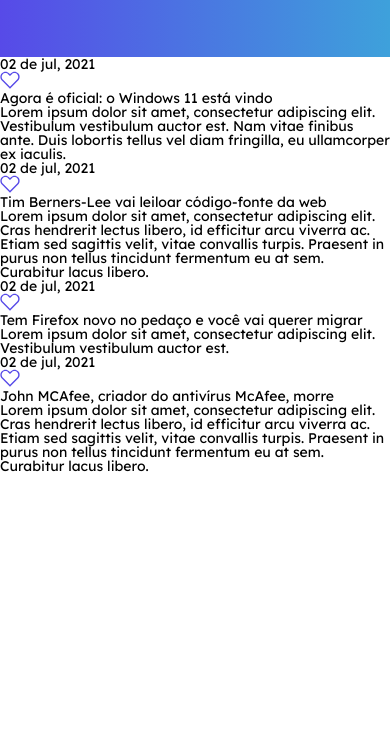
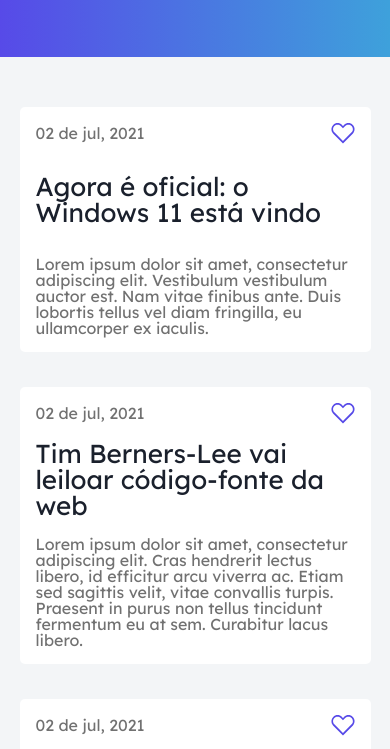
Before and after one commit to GuilhermedeSouzaS/desafio-1, a plain HTML site: page index.html in a window 390 px wide. Shown: the part 143-892 px from the top of the page. Before the commit the page ends 844 px from the top, so only its background shows below. Drawn offline with Linux system fonts and the light colour scheme.

Commit message:
CSS para mobile finalizado, introduzindo responsividade

```diff
--- a/index.html
+++ b/index.html
@@ -18,37 +18,37 @@
             <input type="search" name="pesquisa" class="search" placeholder="Pesquisar no blog">
         </header>
 
-        <main>
-            <section>
-                <p>02 de jul, 2021</p>
-                <img src="Imagens/favorito.svg" alt="icone de coração para favoritar a notícia">
-                <h2>Agora é oficial: o Windows 11 está vindo</h2>
-                <p>Lorem ipsum dolor sit amet, consectetur adipiscing elit. Vestibulum vestibulum auctor est.
+        <main class="principal">
+            <section class="noticia">
+                <p class="noticia__data">02 de jul, 2021</p>
+                <img class="favorito" src="Imagens/favorito.svg" alt="icone de coração para favoritar a notícia">
+                <h2 class="noticia__titulo">Agora é oficial: o Windows 11 está vindo</h2>
+                <p class="noticia__paragrafo">Lorem ipsum dolor sit amet, consectetur adipiscing elit. Vestibulum vestibulum auctor est.
                     Nam vitae finibus ante. Duis lobortis tellus vel diam fringilla, eu ullamcorper ex iaculis.
                 </p>
             </section>
 
-            <section>
-                <p>02 de jul, 2021</p>
-                <img src="Imagens/favorito.svg" alt="icone de coração para favoritar a notícia">
-                <h2>Tim Berners-Lee vai leiloar código-fonte da web</h2>
-                <p>Lorem ipsum dolor sit amet, consectetur adipiscing elit. Cras hendrerit lectus libero, id efficitur arcu viverra ac. Etiam sed sagittis velit, vitae convallis turpis. Praesent in purus non tellus tincidunt fermentum eu at sem. Curabitur lacus libero.
+            <section class="noticia">
+                <p class="noticia__data">02 de jul, 2021</p>
+                <img class="favorito" src="Imagens/favorito.svg" alt="icone de coração para favoritar a notícia">
+                <h2 class="noticia__titulo">Tim Berners-Lee vai leiloar código-fonte da web</h2>
+                <p class="noticia__paragrafo">Lorem ipsum dolor sit amet, consectetur adipiscing elit. Cras hendrerit lectus libero, id efficitur arcu viverra ac. Etiam sed sagittis velit, vitae convallis turpis. Praesent in purus non tellus tincidunt fermentum eu at sem. Curabitur lacus libero.
                 </p>
             </section>
 
-            <section>
-                <p>02 de jul, 2021</p>
-                <img src="Imagens/favorito.svg" alt="icone de coração para favoritar a notícia">
-                <h2>Tem Firefox novo no pedaço e você vai
+            <section class="noticia">
+                <p class="noticia__data">02 de jul, 2021</p>
+                <img class="favorito" src="Imagens/favorito.svg" alt="icone de coração para favoritar a notícia">
+                <h2 class="noticia__titulo">Tem Firefox novo no pedaço e você vai
                     querer migrar</h2>
-                <p>Lorem ipsum dolor sit amet, consectetur adipiscing elit. Vestibulum vestibulum auctor est.  </p>
+                <p class="noticia__paragrafo">Lorem ipsum dolor sit amet, consectetur adipiscing elit. Vestibulum vestibulum auctor est.  </p>
             </section>
 
-            <section>
-                <p>02 de jul, 2021</p>
-                <img src="Imagens/favorito.svg" alt="icone de coração para favoritar a notícia">
-                <h2>John MCAfee, criador do antivírus McAfee, morre</h2>
-                <p>Lorem ipsum dolor sit amet, consectetur adipiscing elit. Cras hendrerit lectus libero, id efficitur arcu viverra ac. Etiam sed sagittis velit, vitae convallis turpis. Praesent in purus non tellus tincidunt fermentum eu at sem. Curabitur lacus libero.
+            <section class="noticia">
+                <p class="noticia__data">02 de jul, 2021</p>
+                <img class="favorito" src="Imagens/favorito.svg" alt="icone de coração para favoritar a notícia">
+                <h2 class="noticia__titulo">John MCAfee, criador do antivírus McAfee, morre</h2>
+                <p class="noticia__paragrafo">Lorem ipsum dolor sit amet, consectetur adipiscing elit. Cras hendrerit lectus libero, id efficitur arcu viverra ac. Etiam sed sagittis velit, vitae convallis turpis. Praesent in purus non tellus tincidunt fermentum eu at sem. Curabitur lacus libero.
                 </p>
             </section>
 
--- a/style.css
+++ b/style.css
@@ -1,5 +1,8 @@
 :root {
     --branco: #ffffff;
+    --fundo: #F3F5F7;
+    --cor-titulo: #1A202C;
+    --cor-paragrafo: #717171;
     --principal-font: "Lexend Deca";
     --secundary-font: "Inter";
 
@@ -8,7 +11,8 @@
 body {
     font-family: var(--principal-font);
     font-weight: 400;
-    font-size: 14px;
+    font-size: 16px;
+    color: var(--cor-paragrafo);
 
 }
 
@@ -19,6 +23,7 @@ body {
     display: grid;
     grid-template-columns: 1fr 1fr;
     grid-template-rows: 1fr 1fr;
+
 }
 
 .logotipo {
@@ -27,7 +32,7 @@ body {
     font-size: 18px;
     font-weight: 300;
     align-items: center;
-    margin-left: 22px;
+    margin-left: 11%;
 
 
 }
@@ -39,14 +44,14 @@ body {
     font-weight: 300;
     justify-content: end;
     align-items: center;
-    margin-right: 22px;
+    margin-right: 11%;
 
 }
 
 .search {
     margin: 0 auto;
     grid-column: 1 / span 2;
-    width: 374px;
+    width: 90%;
     height: 40px;
     background: rgba(255, 255, 255, 0.2);
     border-radius: 5px;
@@ -66,3 +71,55 @@ body {
     font-size: 14px;
 
 }
+
+.principal {
+    display: flex;
+    align-items: center;
+    flex-direction: column;
+    background-color: var(--fundo);
+    padding-top: 50px;
+
+}
+
+.noticia {
+    width: 90%;
+    display: grid;
+    grid-template-rows: 1.3em 4em 1fr;
+    grid-template-columns: 1fr 1fr;
+    row-gap: 1.5em;
+    margin-bottom: 35px;
+    border-radius: 5px;
+    background-color: var(--branco);
+    padding: 1em;
+
+}
+
+.noticia__data {
+    display: grid;
+    align-items: center;
+
+}
+
+.favorito {
+    display: flex;
+    width: 24px;
+    height: 24px;
+    justify-self: end;
+    align-self: center;
+
+
+}
+
+.noticia__titulo {
+    display: flex;
+    grid-column: 1 / span 2;
+    font-size: 26px;
+    color: var(--cor-titulo);
+    align-self: center;
+
+}
+
+.noticia__paragrafo {
+    grid-column: 1 / span 2;
+
+}
```
